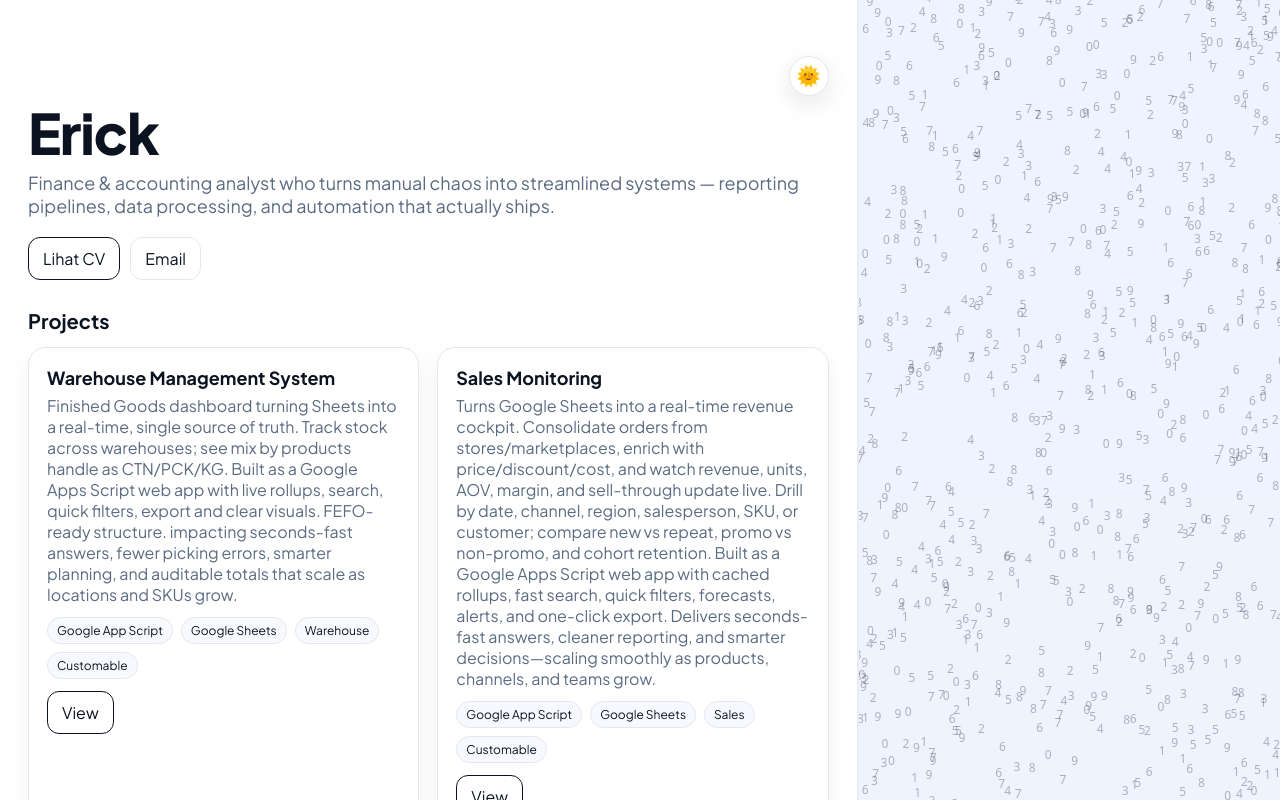
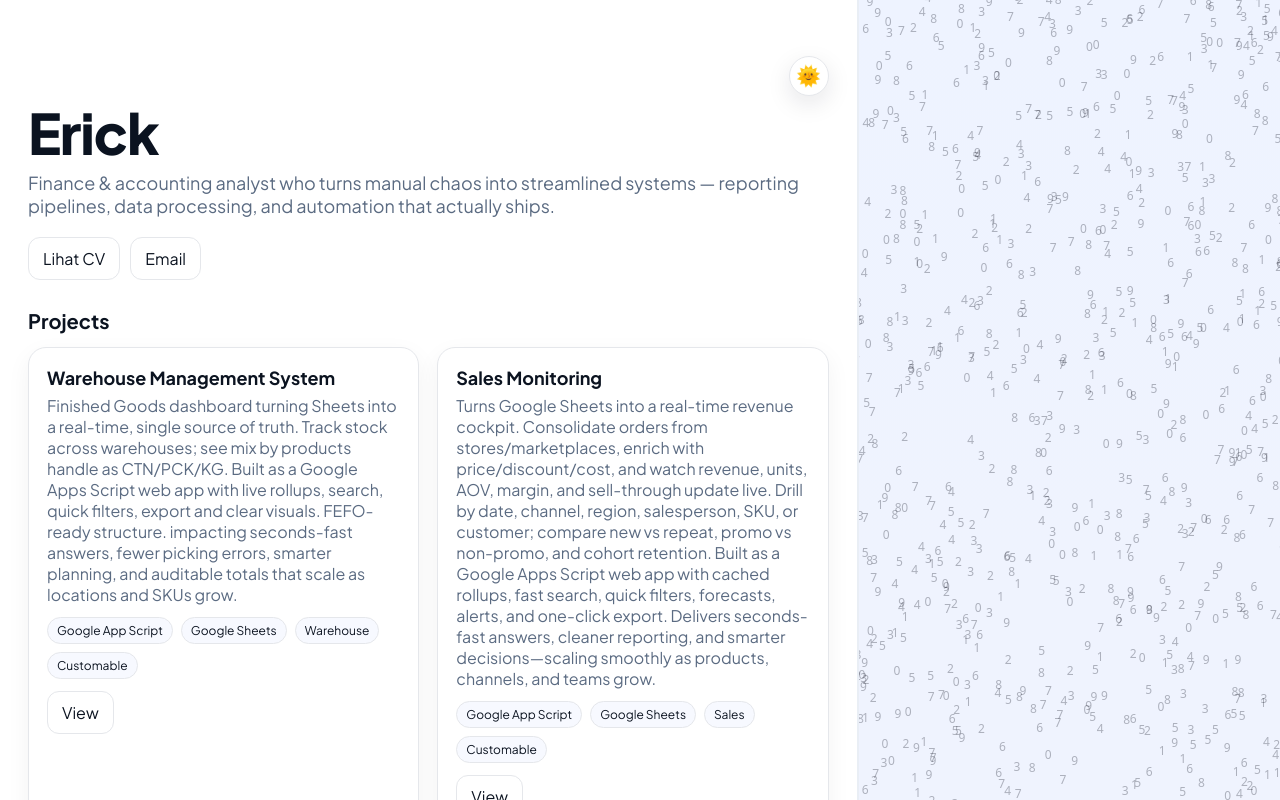
Before and after one commit to erickchia/portfolio, a Next.js app: page / in a window 1280 px wide. Built offline with nearby package versions, Linux system fonts and the light colour scheme.

Commit message:
Update page.js

```diff
--- a/app/page.js
+++ b/app/page.js
@@ -23,7 +23,7 @@ export default function Home() {
                 reporting pipelines, data processing, and automation that actually ships.
               </p>
               <div className="cta">
-                <a href="/cv" className="btn btn--white-border">Lihat CV</a>
+                <a href="/cv" className="btn btn--ghost">Lihat CV</a>
                 <a href="mailto:erickchia2@gmail.com" className="btn btn--ghost">Email</a>
               </div>
             </header>
@@ -46,7 +46,7 @@ export default function Home() {
                       )}
 
                       {p.url && (
-                        <a href={p.url} target="_blank" rel="noreferrer" className="btn btn--white-border">
+                        <a href={p.url} target="_blank" rel="noreferrer" className="btn btn--ghost">
                           View
                         </a>
                       )}
```
